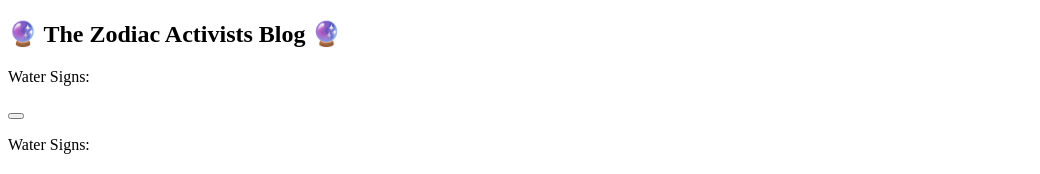
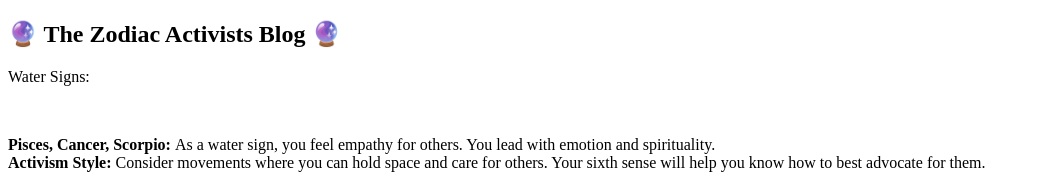
Before and after one commit to ntoliverapp/6-4-heroku-deployment, a website: page index.html in a window 1280 px wide. Shown: the top 174 px of the page, without its empty margins (0-1040 px from the left). Drawn offline with Linux system fonts and the light colour scheme; some icons are missing.

Commit message:
updated button

```diff
--- a/index.html
+++ b/index.html
@@ -12,17 +12,6 @@
     <h2 class="title">&#128302; The Zodiac Activists Blog &#128302;</h2>
 
 <div class="section-center">
-    <div class="section-center">
-
-        <!-- single question -->
-        <div class="question">
-          <!-- question title -->
-          <div class="question-title">
-            <p class="question-title">Water Signs:</p>
-            <button type="button" class="question-btn">
-              <i class="fas fa-caret-down"></i>
-            </button>
-          </div>
     <section class="blog">
         <div class="blog-title">
                 <P>Water Signs:</P>
```
